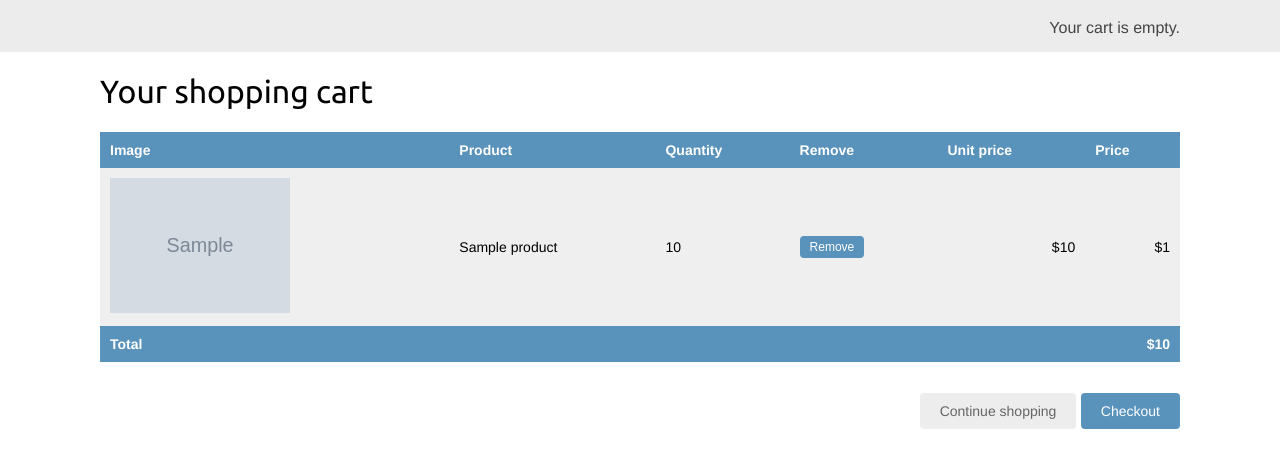
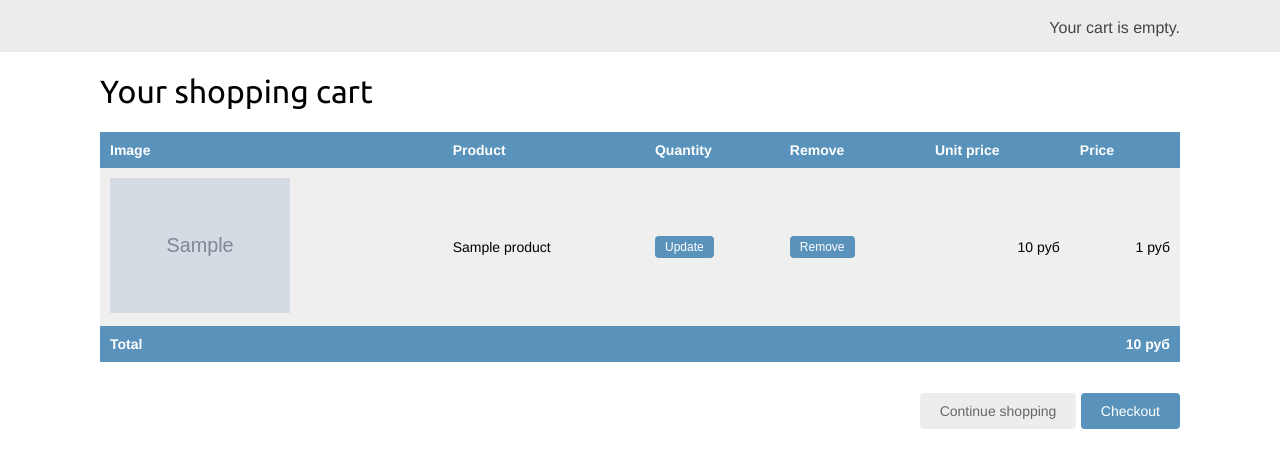
Before and after one commit to alekseikogan/mele_shop, a Django app: template myshop/cart/templates/cart/detail.html in a window 1280 px wide. Shown: the part 46-514 px from the top of the page. Run offline with Django 4.2, Linux system fonts and the light colour scheme; the template is opened without the code that fills it: most values are stand-ins (such as "Sample title", 1, 10 or a date in 2020); grey boxes marked "Sample" are stand-in pictures.

Commit message:
update в корзине

```diff
--- a/myshop/cart/templates/cart/detail.html
+++ b/myshop/cart/templates/cart/detail.html
@@ -33,22 +33,29 @@
                             </a>
                         </td>
                         <td>{{ product.name }}</td>
-                        <td>{{ item.quantity }}</td>
+                        <td>
+                        <form action="{% url "cart:cart_add" product.id %}" method="post">
+                            {{ item.update_quantity_form.quantity }}
+                            {{ item.update_quantity_form.override }}
+                            <input type="submit" value="Update">
+                            {% csrf_token %}
+                        </form>
+                        </td>
                         <td>
                             <form action="{% url 'cart:cart_remove' product.id %}" method="post">
                                 <input type="submit" value="Remove">
                                 {% csrf_token %}
                             </form>
                         </td>
-                        <td class="num">${{ item.price }}</td>
-                        <td class="num">${{ item.total_price }}</td>
+                        <td class="num">{{ item.price }} руб</td>
+                        <td class="num">{{ item.total_price }} руб</td>
                     </tr>
                 {% endwith %}
             {% endfor %}
             <tr class="total">
                 <td>Total</td>
                 <td colspan="4"></td>
-                <td class="num">${{ cart.get_total_price }}</td>
+                <td class="num">{{ cart.get_total_price }} руб</td>
             </tr>
         </tbody>
     </table>
```
Also changed, not shown: myshop/cart/views.py (+8 -0 lines).
